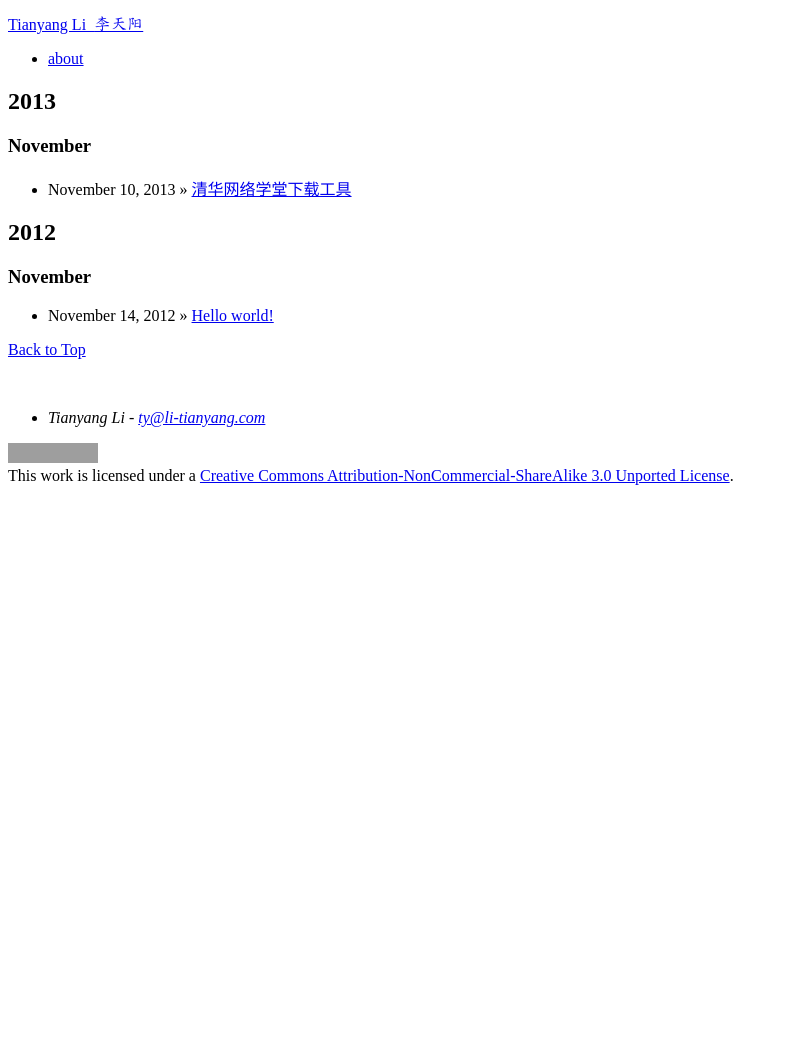
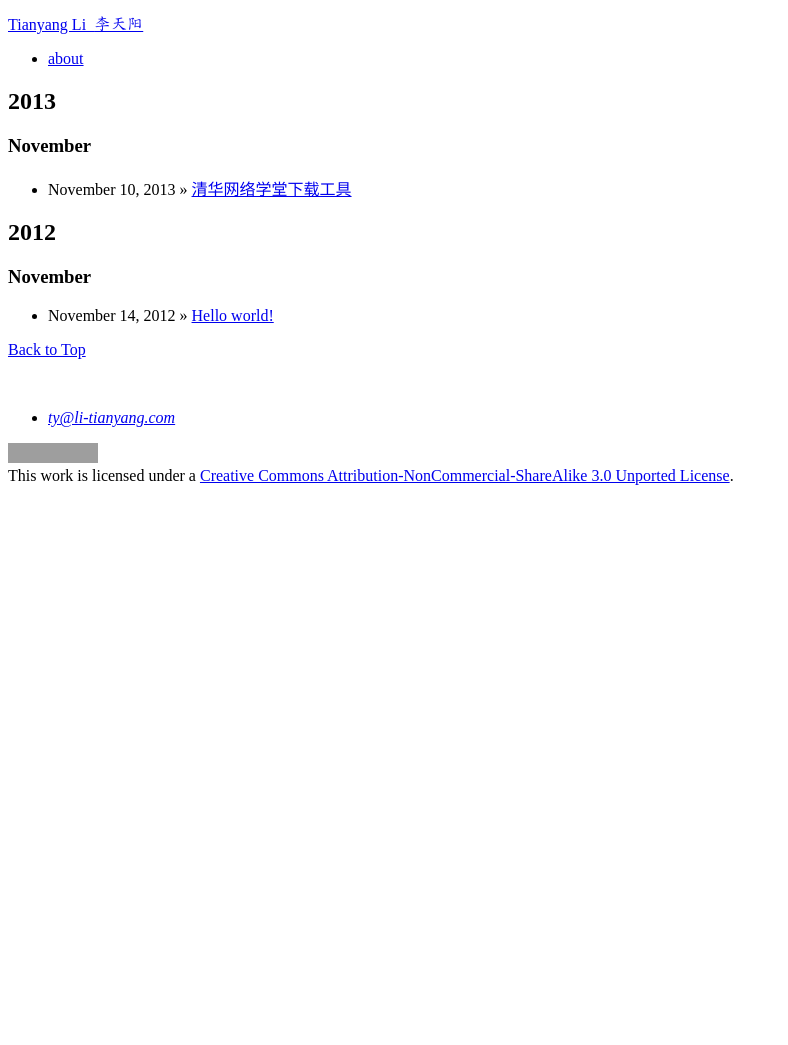
Before and after one commit to li-tianyang/li-tianyang.github.com, a Jekyll site: the page built from blog.html, in a window 1280 px wide. Shown: the whole page, without its empty margins (0-788 px from the left). Built offline with Jekyll 4.4.1, drawn with Linux system fonts in a browser that asks for light colours; grey boxes are pictures that could not be loaded.

Commit message:
changed email entry

```diff
--- a/_includes/themes/the-minimum/default.html
+++ b/_includes/themes/the-minimum/default.html
@@ -55,7 +55,7 @@
                     <br>
                     <div style="display: none;"><a href="https://plus.google.com/u/0/110018392074580440969?rel=author"></a></div>
                     <ul>
-                        <li class="contact"><address><span class="author fn n">{{ site.author.name }}</span> - <span class="fn email">{{ site.author.email }}</span></address></li>
+                        <li class="contact"><address><span class="fn email">{{ site.author.email }}</span></address></li>
                         <!-- <li class="pgp"><a href="https://keybase.io/lty">PGP</a></li> -->
                         <li class="github" style="display:none"><a href="http://github.com/{{ site.author.github }}/" rel="me">github.com/{{ site.author.github }}</a></li>
                         <li class="google code" style="display:none"><a href="http://code.google.com/u/110018392074580440969/" rel="me">code.google.com/u/110018392074580440969</a></li>
```
